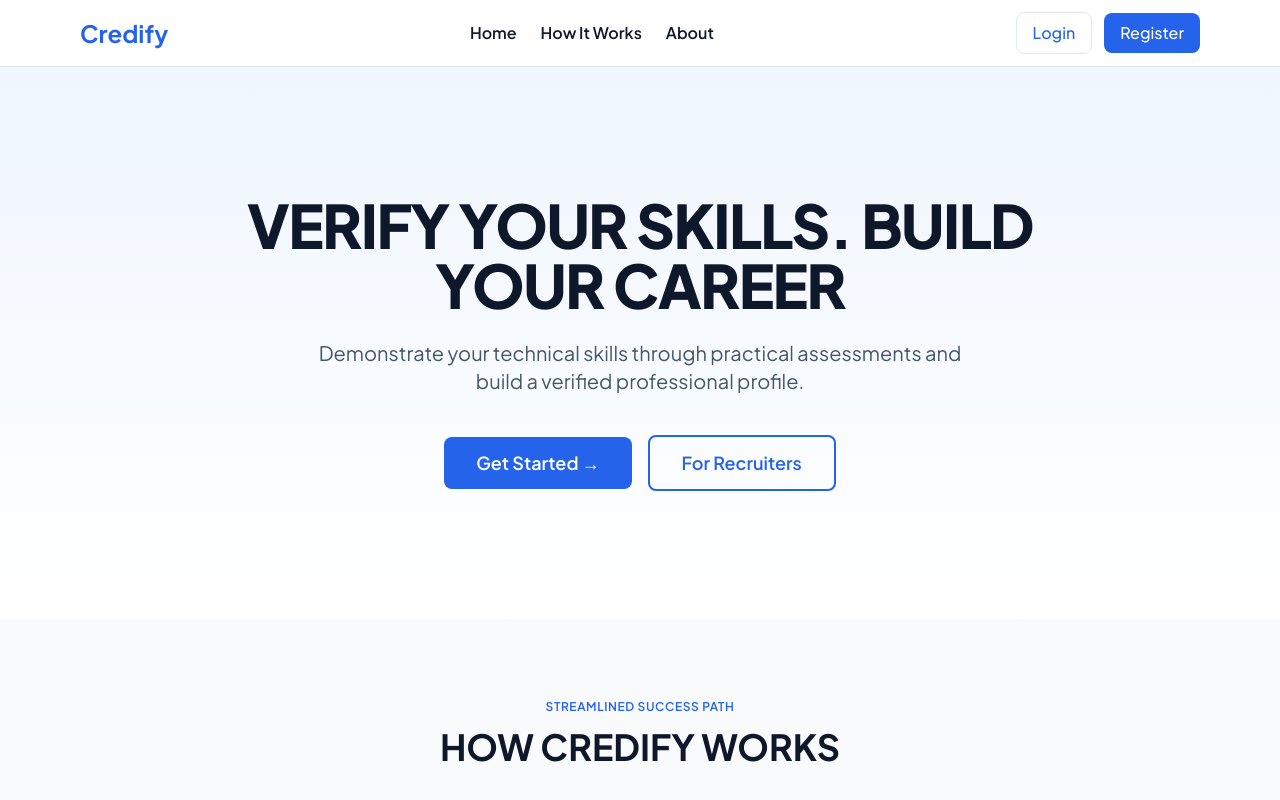
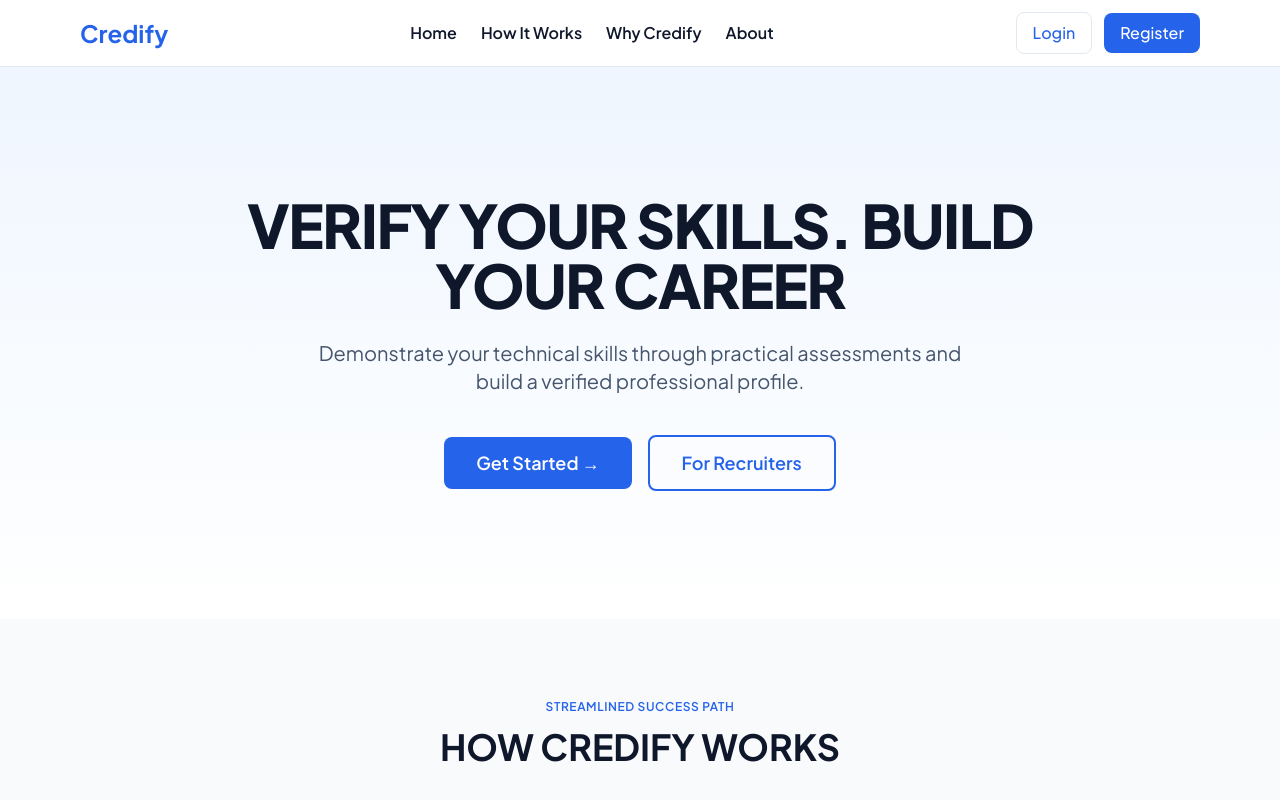
Before and after one commit to kaushalya4646/Credify-, a React (Vite) app in the folder client/: page / in a window 1280 px wide. Shown: the top 800 px of the page. Built offline with nearby package versions, Linux system fonts and the light colour scheme.

Commit message:
added why credify to navbar

```diff
--- a/client/src/components/Navbar.jsx
+++ b/client/src/components/Navbar.jsx
@@ -4,7 +4,9 @@ import { Link } from 'react-router-dom'
 const links = [
   { label: 'Home', href: '#home' },
   { label: 'How It Works', href: '#how-it-works' },
+  { label: 'Why Credify', href: '#why-credify'},
   { label: 'About', href: '#about' },
+
 ]
 
 export default function Navbar() {
```
